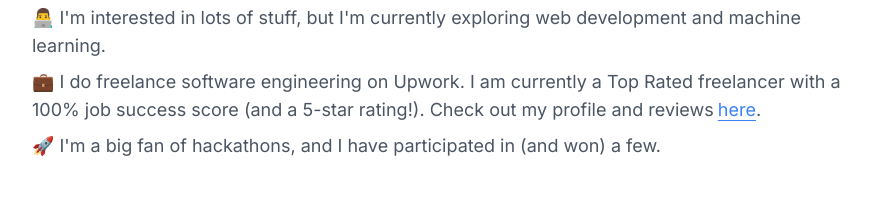
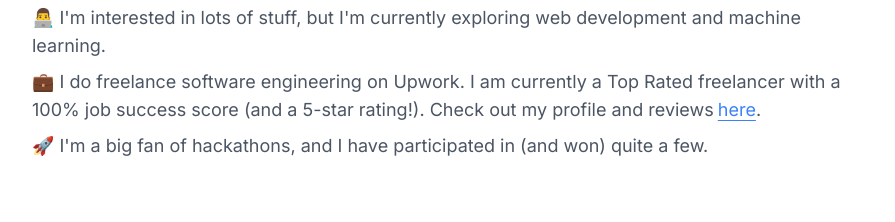
Before and after one commit to kz4killua/website, a Next.js app: page / in a window 1280 px wide. Shown: the part 1040-1262 px from the top of the page, without its empty margins (192-1087 px from the left). Built offline with nearby package versions, Linux system fonts and the light colour scheme.

Commit message:
Update about.tsx

```diff
--- a/src/components/about.tsx
+++ b/src/components/about.tsx
@@ -32,7 +32,7 @@ export default function About() {
         </p>
         <p>
           🚀 I&apos;m a big fan of hackathons, and I have participated in
-          (and won) a few.
+          (and won) quite a few.
         </p>
       </div>
     </Container>
```
